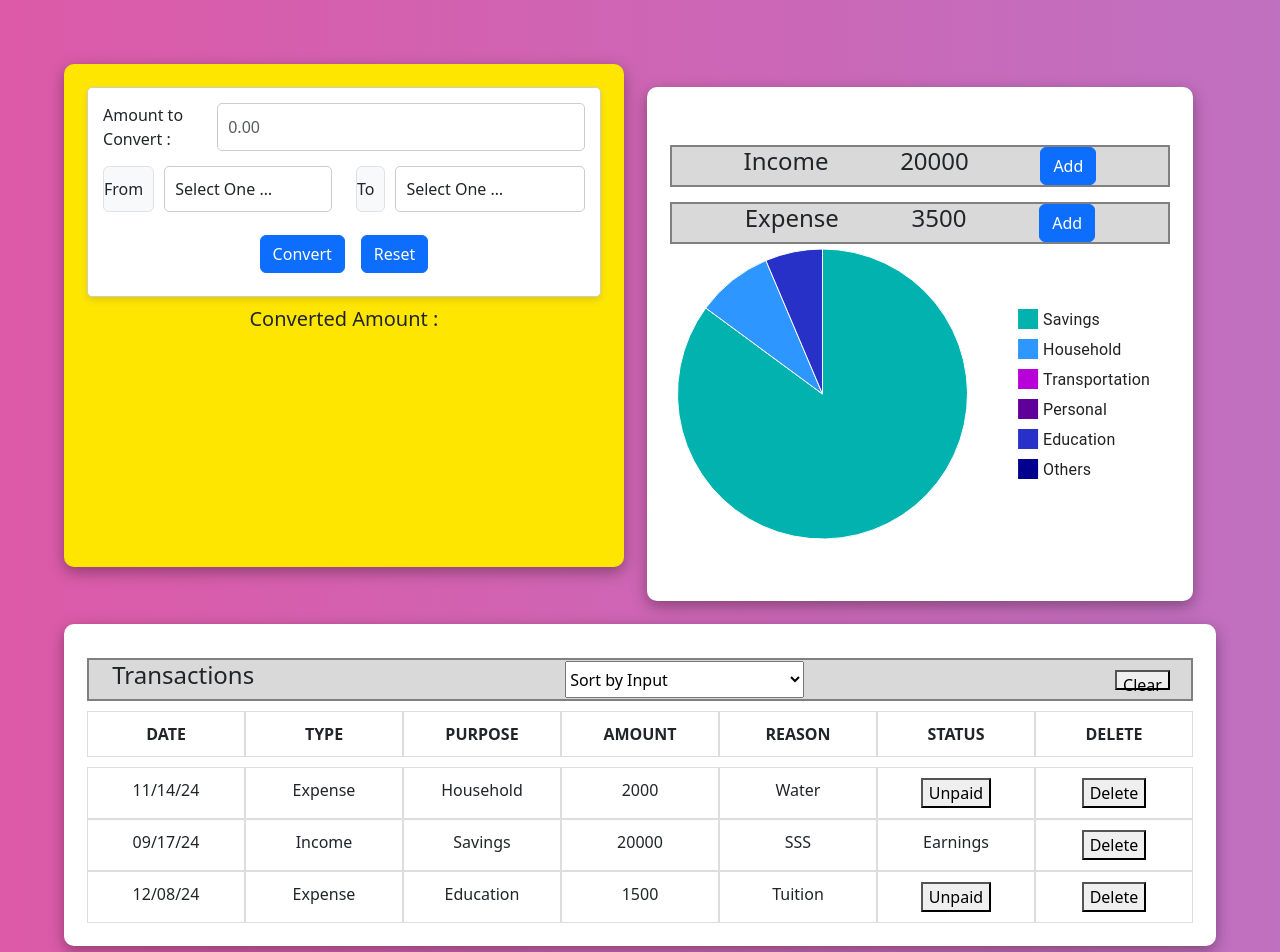
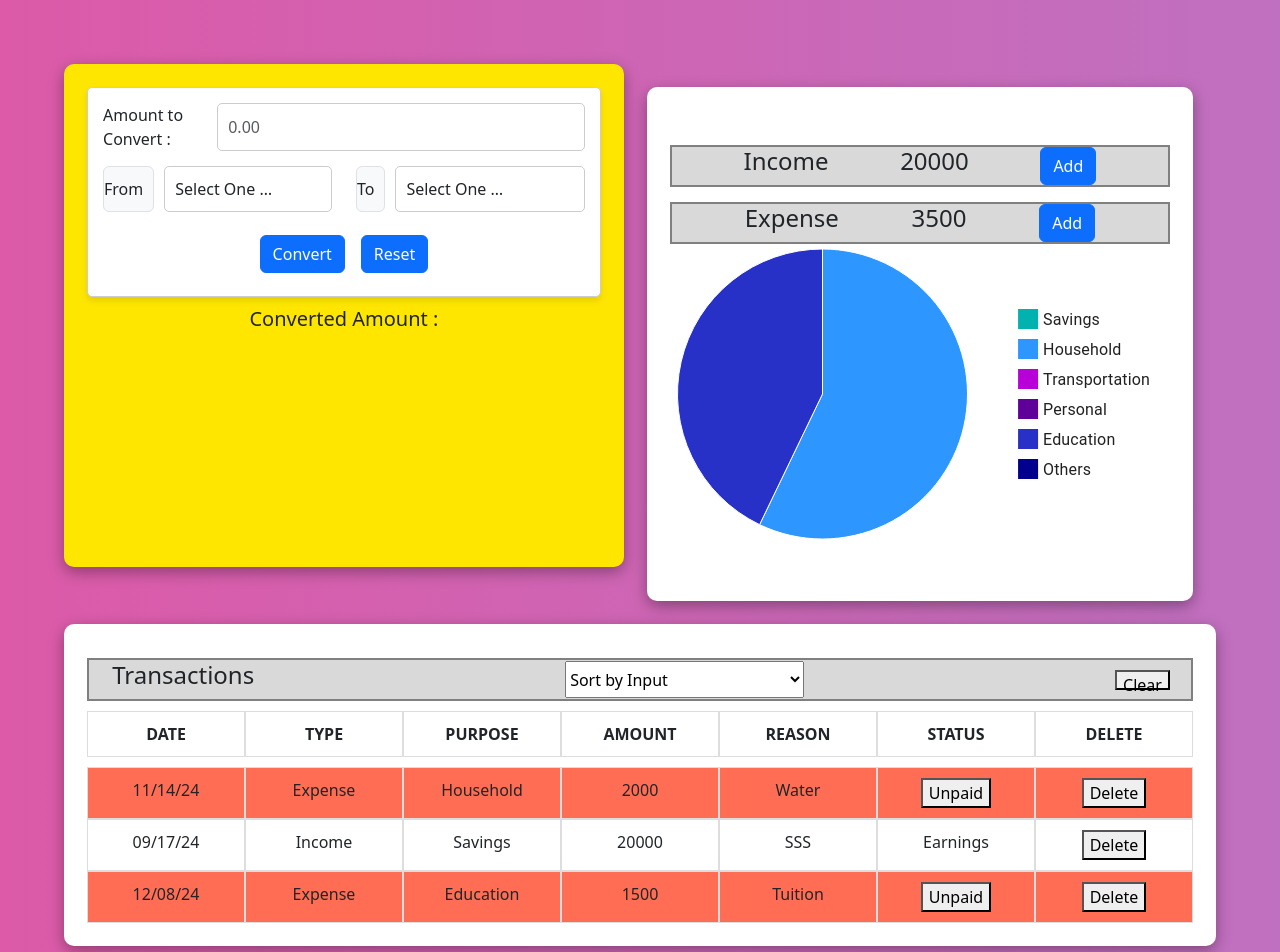
Before and after one commit to JArangali/EconoME, a React (Create React App) app: page /home in a window 1280 px wide. Shown: the top 952 px of the page. Built offline with nearby package versions, Linux system fonts and the light colour scheme; no server answers.

Commit message:
am finished

```diff
--- a/src/Components/Home.js
+++ b/src/Components/Home.js
@@ -129,20 +129,41 @@ function RightDivContent() {
     let othersAmount = 0;
 
     items.forEach((item) => {
-      if (item.purpose === "Savings" && item.isChecked === false) {
+      if (
+        item.purpose === "Savings" &&
+        item.isChecked === false &&
+        item.type === "Expense"
+      ) {
         savingsAmount += item.amount;
-      } else if (item.purpose === "Household" && item.isChecked === false) {
+      } else if (
+        item.purpose === "Household" &&
+        item.isChecked === false &&
+        item.type === "Expense"
+      ) {
         householdAmount += item.amount;
       } else if (
         item.purpose === "Transportation" &&
-        item.isChecked === false
+        item.isChecked === false &&
+        item.type === "Expense"
       ) {
         transportationAmount += item.amount;
-      } else if (item.purpose === "Personal" && item.isChecked === false) {
+      } else if (
+        item.purpose === "Personal" &&
+        item.isChecked === false &&
+        item.type === "Expense"
+      ) {
         personalAmount += item.amount;
-      } else if (item.purpose === "Education" && item.isChecked === false) {
+      } else if (
+        item.purpose === "Education" &&
+        item.isChecked === false &&
+        item.type === "Expense"
+      ) {
         educationAmount += item.amount;
-      } else if (item.purpose === "Others" && item.isChecked === false) {
+      } else if (
+        item.purpose === "Others" &&
+        item.isChecked === false &&
+        item.type === "Expense"
+      ) {
         othersAmount += item.amount;
       }
     });
--- a/src/Components/LeftDiv.js
+++ b/src/Components/LeftDiv.js
@@ -1,5 +1,4 @@
 import React from "react";
-
 import Chart from "./Chart";
 
 function LeftDiv(totalExpense, totalIncome) {
--- a/src/Components/LeftDivContent.js
+++ b/src/Components/LeftDivContent.js
@@ -17,13 +17,14 @@ function LeftDivContent({ onAddItem, totalIncome, totalExpense }) {
   const handleFormSubmit = (transactionData) => {
     const newTransactionItem = {
       id: new Date().getTime(),
-      date: new Date().toLocaleDateString(),
+      date: transactionData.date, // Use the date from the form submission
       type: transactionData.type,
       purpose: transactionData.purpose,
       amount: parseInt(transactionData.amount),
+      reason: transactionData.reason,
       isChecked: false,
     };
-    onAddItem(newTransactionItem); // call onAddItem
+    onAddItem(newTransactionItem);
   };
 
   useEffect(() => {
--- a/src/Components/TransactionItem.js
+++ b/src/Components/TransactionItem.js
@@ -16,22 +16,76 @@ function TransactionItem({ item, onDelete, onCheckedItem }) {
   return (
     <table className="tableData">
       <tr>
-        <td style={{ textDecoration: isChecked ? "line-through" : "none" }}>
+        <td
+          style={{
+            backgroundColor:
+              item.type === "Expense"
+                ? isChecked
+                  ? "#99ff54"
+                  : "#ff6e54"
+                : "#ffffff",
+          }}
+        >
           {item.date}
         </td>
-        <td style={{ textDecoration: isChecked ? "line-through" : "none" }}>
+        <td
+          style={{
+            backgroundColor:
+              item.type === "Expense"
+                ? isChecked
+                  ? "#99ff54"
+                  : "#ff6e54"
+                : "#ffffff",
+          }}
+        >
           {item.type}
         </td>
-        <td style={{ textDecoration: isChecked ? "line-through" : "none" }}>
+        <td
+          style={{
+            backgroundColor:
+              item.type === "Expense"
+                ? isChecked
+                  ? "#99ff54"
+                  : "#ff6e54"
+                : "#ffffff",
+          }}
+        >
           {item.purpose}
         </td>
-        <td style={{ textDecoration: isChecked ? "line-through" : "none" }}>
+        <td
+          style={{
+            backgroundColor:
+              item.type === "Expense"
+                ? isChecked
+                  ? "#99ff54"
+                  : "#ff6e54"
+                : "#ffffff",
+          }}
+        >
           {item.amount}
         </td>
-        <td style={{ textDecoration: isChecked ? "line-through" : "none" }}>
+        <td
+          style={{
+            backgroundColor:
+              item.type === "Expense"
+                ? isChecked
+                  ? "#99ff54"
+                  : "#ff6e54"
+                : "#ffffff",
+          }}
+        >
           {item.reason}
         </td>
-        <td>
+        <td
+          style={{
+            backgroundColor:
+              item.type === "Expense"
+                ? isChecked
+                  ? "#99ff54"
+                  : "#ff6e54"
+                : "#ffffff",
+          }}
+        >
           {item.type === "Expense" ? (
             <button className="button-row" onClick={handleCheck}>
               {isChecked ? "Paid" : "Unpaid"}
@@ -40,7 +94,16 @@ function TransactionItem({ item, onDelete, onCheckedItem }) {
             "Earnings"
           )}
         </td>
-        <td>
+        <td
+          style={{
+            backgroundColor:
+              item.type === "Expense"
+                ? isChecked
+                  ? "#99ff54"
+                  : "#ff6e54"
+                : "#ffffff",
+          }}
+        >
           <button className="button-row" onClick={handleClick}>
             Delete
           </button>
```
Also changed, not shown: src/Components/AddTransactionModal.js (line endings or trailing spaces), src/Components/TransactionItemList.js (line endings or trailing spaces).
